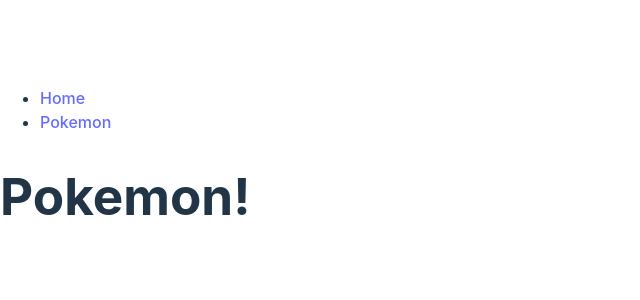
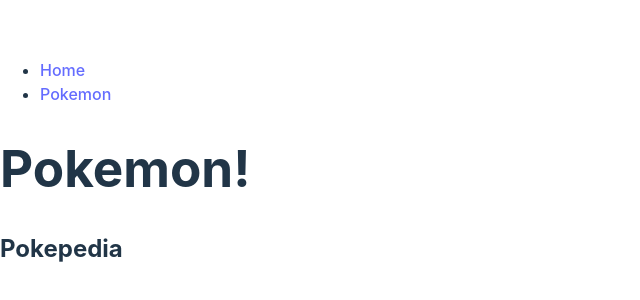
Before and after one commit to PedroCr05/react-router-dom, a React (Vite) app: page / in a window 1280 px wide. Shown: the part 236-536 px from the top of the page, without its empty margins (0-640 px from the left). Built offline with nearby package versions, Linux system fonts and the light colour scheme.

Commit message:
Implemented dynamic routes for my pokemon list :D

```diff
--- a/src/App.jsx
+++ b/src/App.jsx
@@ -19,6 +19,7 @@
       <NavBar />
       <h1>Pokemon!</h1>
       <Routes>
+        <Route path="/*" element={<h2>Pokepedia</h2>} />
         <Route path="/pokemon" element={<PokemonList pokemon={pokemon} />} />
       </Routes>
     </>
```
